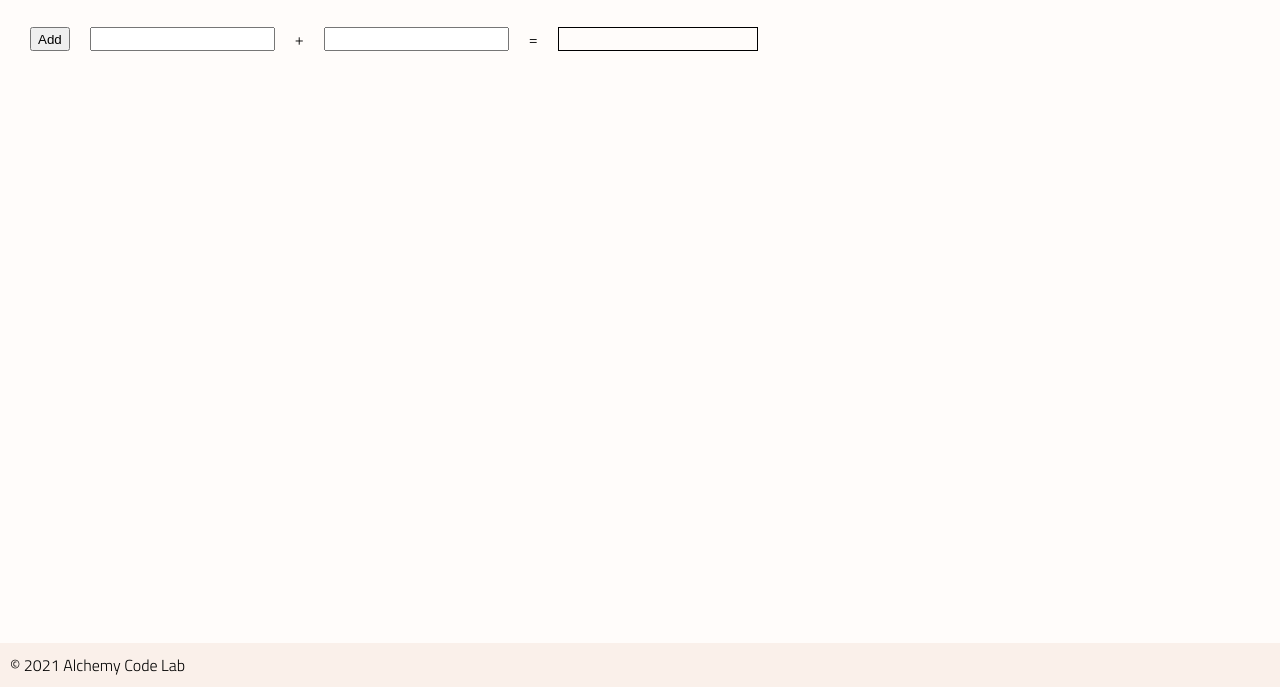
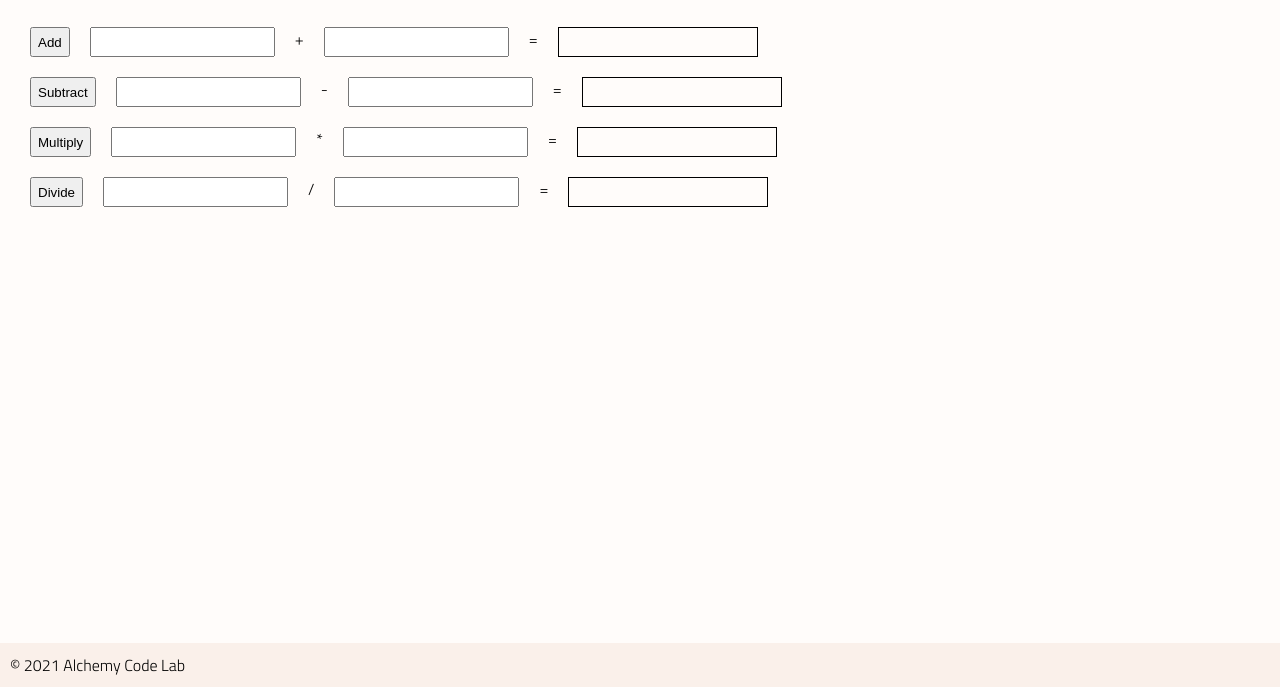
Before and after one commit to Benatovich/LAB-04-calculator, a plain HTML site: page index.html in a window 1280 px wide. Shown: the part 113-800 px from the top of the page. Drawn offline with Linux system fonts and the light colour scheme.

Commit message:
addition, subtraction, multiplication, and division work

```diff
--- a/app.js
+++ b/app.js
@@ -1,6 +1,10 @@
 // import functions
 import { add } from './calculations.js';
 //console.log(add(50, 212));
+import { subtract } from './calculations.js';
+import { multiply } from './calculations.js';
+import { divide } from './calculations.js';
+
 
 
 // reference needed DOM elements
@@ -8,6 +12,21 @@ const addNumber1 = document.getElementById('add-number-1');
 const addNumber2 = document.getElementById('add-number-2');
 const addButton = document.getElementById('add-button');
 const addAnswer = document.getElementById('add-answer');
+
+const subtractNumber1 = document.getElementById('subtract-number-1');
+const subtractNumber2 = document.getElementById('subtract-number-2');
+const subtractButton = document.getElementById('subtract-button');
+const subtractAnswer = document.getElementById('subtract-answer');
+
+const multiplyNumber1 = document.getElementById('multiply-number-1');
+const multiplyNumber2 = document.getElementById('multiply-number-2');
+const multiplyButton = document.getElementById('multiply-button');
+const multiplyAnswer = document.getElementById('multiply-answer');
+
+const divideNumber1 = document.getElementById('divide-number-1');
+const divideNumber2 = document.getElementById('divide-number-2');
+const divideButton = document.getElementById('divide-button');
+const divideAnswer = document.getElementById('divide-answer');
 
 
 // set event listeners
@@ -21,3 +40,21 @@ addButton.addEventListener('click', () => {
     console.log(sum);
     addAnswer.textContent = sum;
 });
+
+subtractButton.addEventListener('click', () => {
+    const difference = subtract(Number(subtractNumber1.value), Number(subtractNumber2.value));
+    console.log(difference);
+    subtractAnswer.textContent = difference;
+});
+
+multiplyButton.addEventListener('click', () => {
+    const product = multiply(Number(multiplyNumber1.value), Number(multiplyNumber2.value));
+    console.log(product);
+    multiplyAnswer.textContent = product;
+});
+
+divideButton.addEventListener('click', () => {
+    const quotient = divide(Number(divideNumber1.value), Number(divideNumber2.value));
+    console.log(quotient);
+    divideAnswer.textContent = quotient;
+});
--- a/calculations.js
+++ b/calculations.js
@@ -1,4 +1,15 @@
-
 export function add(x, y) {
     return x + y;
 }
+
+export function subtract(x, y) {
+    return x - y;
+}
+
+export function multiply(x, y) {
+    return x * y;
+}
+
+export function divide(x, y) {
+    return x / y;
+}
--- a/index.html
+++ b/index.html
@@ -18,13 +18,40 @@
     </header>
 
     <main>
+        <section class="grid-container">
+            <button id="add-button" class="grid-item">Add</button>
+            <input id="add-number-1" class="grid-item">
+            +
+            <input id="add-number-2" class="grid-item">
+            =
+            <span id="add-answer" class="grid-item"></span>
+        </section>
+
         <section>
-            <button id="add-button">Add</button>
-            <input id="add-number-1">
-            +
-            <input id="add-number-2">
+            <button id="subtract-button" class="grid-item">Subtract</button>
+            <input id="subtract-number-1" class="grid-item">
+            -
+            <input id="subtract-number-2" class="grid-item">
             =
-            <span id="add-answer"></span>
+            <span id="subtract-answer" class="grid-item"></span>
+        </section>
+
+        <section>
+            <button id="multiply-button" class="grid-item">Multiply</button>
+            <input id="multiply-number-1" class="grid-item">
+            *
+            <input id="multiply-number-2" class="grid-item">
+            =
+            <span id="multiply-answer" class="grid-item"></span>
+        </section>
+
+        <section>
+            <button id="divide-button" class="grid-item">Divide</button>
+            <input id="divide-number-1" class="grid-item">
+            /
+            <input id="divide-number-2" class="grid-item">
+            =
+            <span id="divide-answer" class="grid-item"></span>
         </section>
     </main>
 
--- a/styles/styles.css
+++ b/styles/styles.css
@@ -8,6 +8,13 @@ body {
 
 main {
     padding: 30px;
+    justify-content: left;
+}
+
+section {
+    display: flex;
+    height: 30px;
+    margin-bottom: 20px;
 }
 
 header {
@@ -34,9 +41,7 @@ footer {
     padding: 10px;
 }
 
-section {
-    display: flex;
-}
+
 
 #add-number-1 {
     margin-left: 20px;
@@ -53,3 +58,52 @@ section {
     width: 200px;
     margin-left: 20px;
 }
+
+
+#subtract-number-1 {
+    margin-left: 20px;
+    margin-right: 20px;
+}
+
+#subtract-number-2 {
+    margin-left: 20px;
+    margin-right: 20px;
+}
+
+#subtract-answer {
+    border: 1px solid black;
+    width: 200px;
+    margin-left: 20px;
+}
+
+#multiply-number-1 {
+    margin-left: 20px;
+    margin-right: 20px;
+}
+
+#multiply-number-2 {
+    margin-left: 20px;
+    margin-right: 20px;
+}
+
+#multiply-answer {
+    border: 1px solid black;
+    width: 200px;
+    margin-left: 20px;
+}
+
+#divide-number-1 {
+    margin-left: 20px;
+    margin-right: 20px;
+}
+
+#divide-number-2 {
+    margin-left: 20px;
+    margin-right: 20px;
+}
+
+#divide-answer {
+    border: 1px solid black;
+    width: 200px;
+    margin-left: 20px;
+}
```
